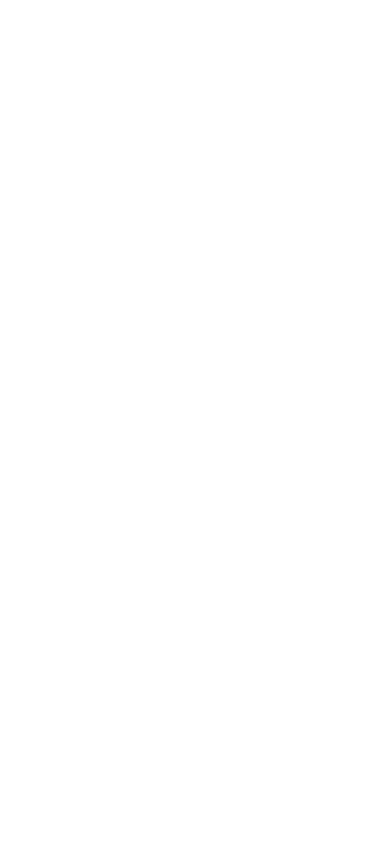
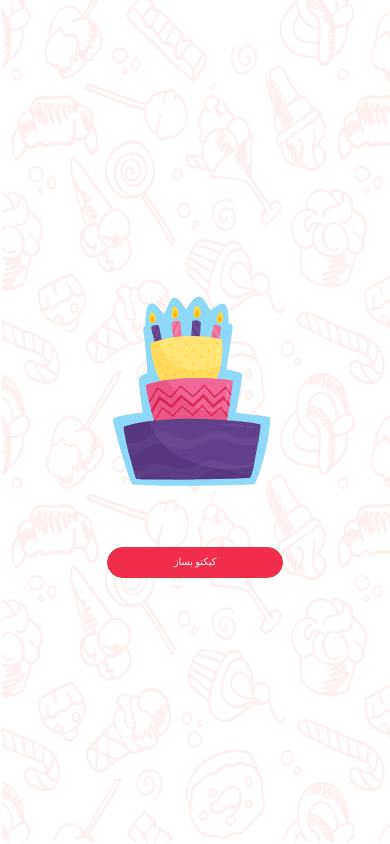
Before and after one commit to Doktor7/KeiketoBesaz-kookiclub, a React app: page / in a window 390 px wide. Built offline with nearby package versions, Linux system fonts and the light colour scheme.

Commit message:
Add Home page of keiketoBesaz

```diff
--- a/package.json
+++ b/package.json
@@ -12,6 +12,7 @@
     "babel-loader": "8.0.6",
     "babel-plugin-named-asset-import": "^0.3.3",
     "babel-preset-react-app": "^9.0.1",
+    "bootstrap": "^4.3.1",
     "camelcase": "^5.2.0",
     "case-sensitive-paths-webpack-plugin": "2.2.0",
     "css-loader": "2.1.1",
@@ -35,6 +36,7 @@
     "jest-resolve": "24.8.0",
     "jest-watch-typeahead": "0.3.1",
     "mini-css-extract-plugin": "0.5.0",
+    "node-sass": "^4.12.0",
     "optimize-css-assets-webpack-plugin": "5.0.3",
     "pnp-webpack-plugin": "1.5.0",
     "postcss-flexbugs-fixes": "4.1.0",
@@ -44,8 +46,10 @@
     "postcss-safe-parser": "4.0.1",
     "react": "^16.9.0",
     "react-app-polyfill": "^1.0.2",
+    "react-bootstrap": "^1.0.0-beta.12",
     "react-dev-utils": "^9.0.3",
     "react-dom": "^16.9.0",
+    "react-router-dom": "^5.0.1",
     "resolve": "1.12.0",
     "resolve-url-loader": "3.1.0",
     "sass-loader": "7.2.0",
--- a/src/App.css
+++ b/src/App.css
@@ -0,0 +1,13 @@
+html {
+    font-size : 14px;
+}
+
+*{
+    box-sizing: border-box;
+    line-height: 1.5;
+}
+
+@font-face {
+    font-family: Iranian Sans;
+    src : url(./fonts/Iranian Sans.ttf)
+}
--- a/src/App.js
+++ b/src/App.js
@@ -1,12 +1,22 @@
-import React from 'react';
-import './App.css';
+import React, {Component} from 'react';
+import "./App.css";
+import { BrowserRouter as Router, Switch, Route} from 'react-router-dom';
+import HomeComponent from "./components/Home/Home";
+class App extends Component {
 
-function App() {
+  render(){
   return (
     <div>
-
+      <Router>
+        <div>
+          <Switch>
+            <Route exact path = "/" component={HomeComponent}></Route>
+          </Switch>
+        </div>
+      </Router>
     </div>
   );
 }
+}
 
 export default App;
--- /dev/null
+++ b/src/components/Home/Home.js
@@ -0,0 +1,25 @@
+import React from 'react';
+import "./Home.scss";
+import "bootstrap/dist/css/bootstrap.css";
+import {Button} from "react-bootstrap";
+import KeiketoBesaz from "../../assets/Logo.svg";
+const HomeComponent = () => {
+    return (
+        <div className="d-flex vh-100">
+            <div className="web-background"></div>
+            <div className="d-flex w-100 justify-content-center align-items-center">
+                <div className="center container align-middle">
+                    <div className="row justify-content-center">
+                        <img src={KeiketoBesaz} className="responsive-images align-middle"/>
+
+                    </div>
+                    <div className="row justify-content-center">
+                        <Button variant="danger" size = "lg" className = "keiketoBesaz-button">کیکتو بساز</Button>
+                    </div>
+                </div>
+            </div>
+        </div>
+    );
+};
+
+export default HomeComponent;
--- /dev/null
+++ b/src/components/Home/Home.scss
@@ -0,0 +1,65 @@
+@media screen and (max-width: 700px){
+  .responsive-images{
+    max-width: 400px !important;
+
+  }
+}
+
+@media screen and (max-width: 486px){
+  .responsive-images{
+    max-width: 300px !important;
+
+  }
+}
+@media screen and (max-width: 1145px)  {
+  div.center{
+    width: 60% !important;
+  }
+}
+@media screen and (max-width: 770px) {
+  div.center {
+    width: 70% !important; } }
+
+@media screen and (max-width: 400px) {
+  div.center {
+    width: 90% !important; }
+  button.keiketoBesaz-button {
+    font-size: .7rem;
+  }
+}
+
+
+.center {
+  width: 40% !important;
+  //margin-top: 5%;
+  margin-bottom: 5%;
+  //box-shadow: 2px 2px 5px 4px rgba(0, 0, 0, 0.2);
+  //background-color: #fff;
+  border-radius: 3px; }
+
+.web-background {
+  position: fixed;
+  top: 0;
+  left: 0;
+  z-index: -1;
+  height: 100%;
+  width: 100%;
+  background-size: cover;
+  background-image: url(../../assets/WebBG.svg);
+}
+.responsive-images {
+  width: 100%;
+  max-width: 500px;
+  height: auto; }
+
+.keiketoBesaz-button{
+  background-color: #f22c4b !important;
+  font-family: "Iranian Sans";
+  width: 50%;
+  border-radius: 19px !important;
+  &:hover{
+    background-color: #fff !important;
+    color: #f22c4b !important;
+  }
+
+}
```
Also changed, not shown: 1 other file (tests, documents, lock files or other folders).
